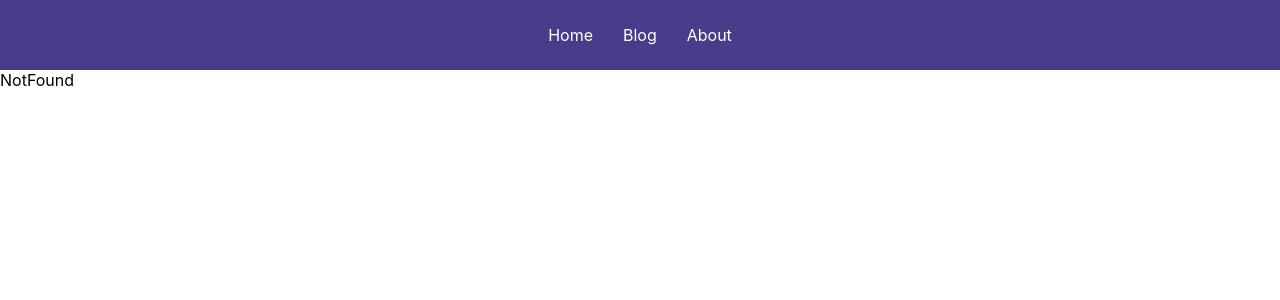
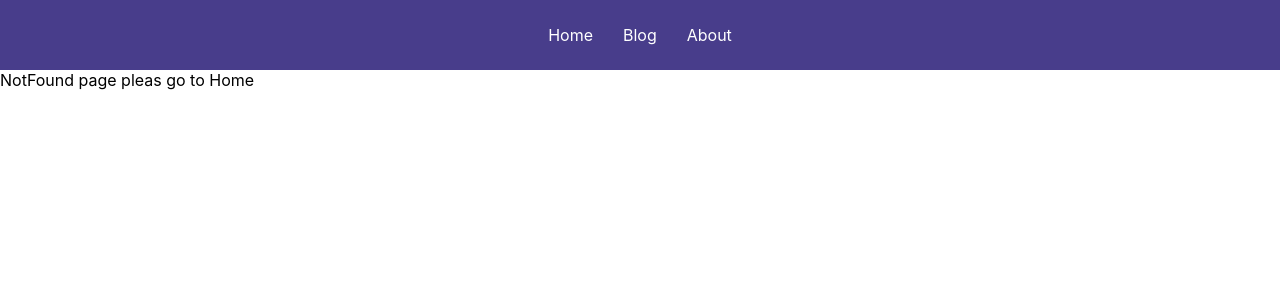
Before and after one commit to groone38/privat-auth, a React (Create React App) app: page /posts in a window 1280 px wide. Shown: the top 300 px of the page. Built offline with nearby package versions, Linux system fonts and the light colour scheme.

Commit message:
lint in home from not found

```diff
--- a/src/pages/NotFound.tsx
+++ b/src/pages/NotFound.tsx
@@ -1,9 +1,17 @@
 import React from "react";
+import { Link } from "react-router-dom";
 
 type Props = {};
 
 const NotFound = (props: Props) => {
-  return <div>NotFound</div>;
+  return (
+    <div>
+      NotFound page pleas go to{" "}
+      <Link to="/" style={{ color: "black" }}>
+        Home
+      </Link>
+    </div>
+  );
 };
 
 export default NotFound;
```
